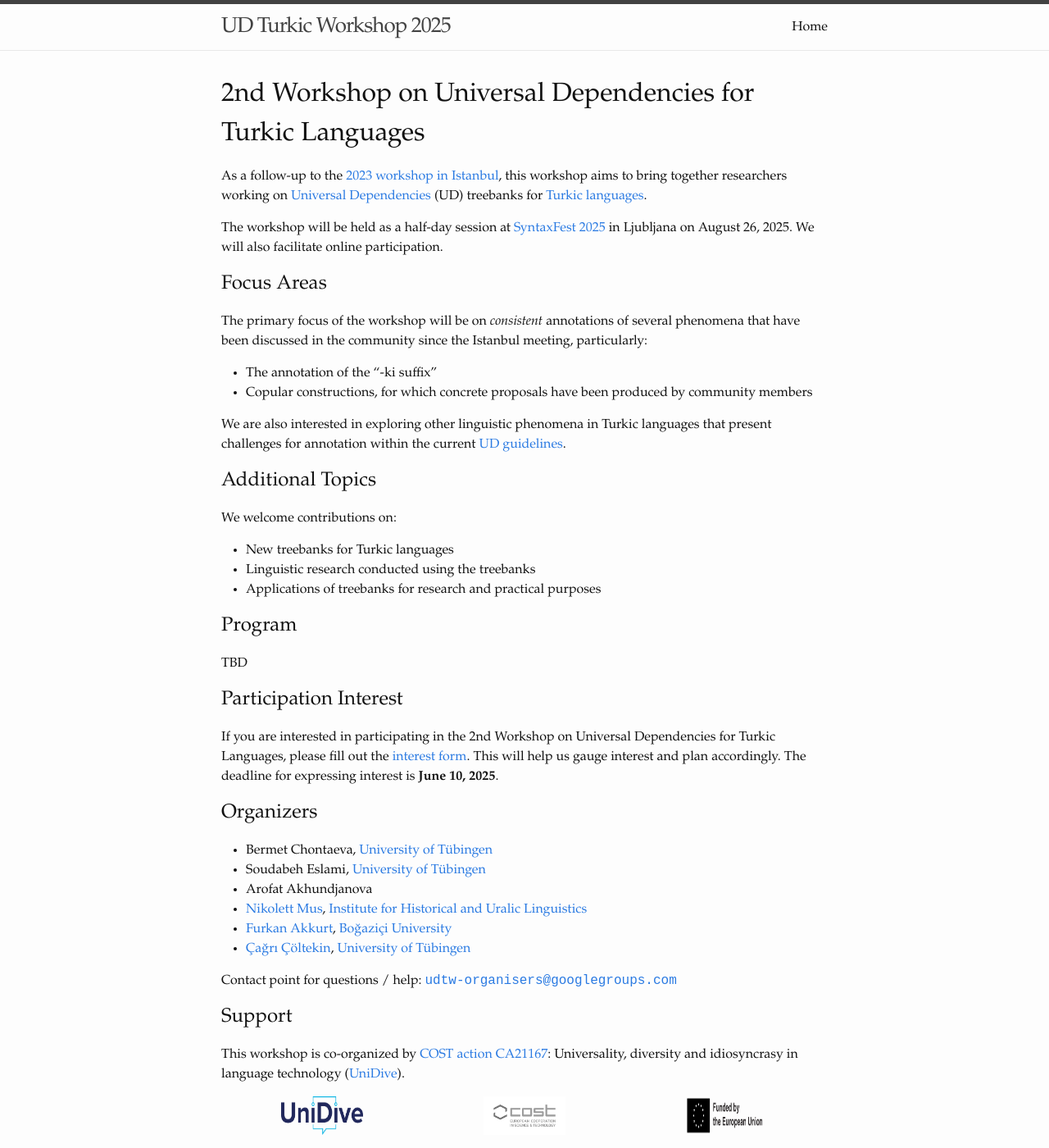
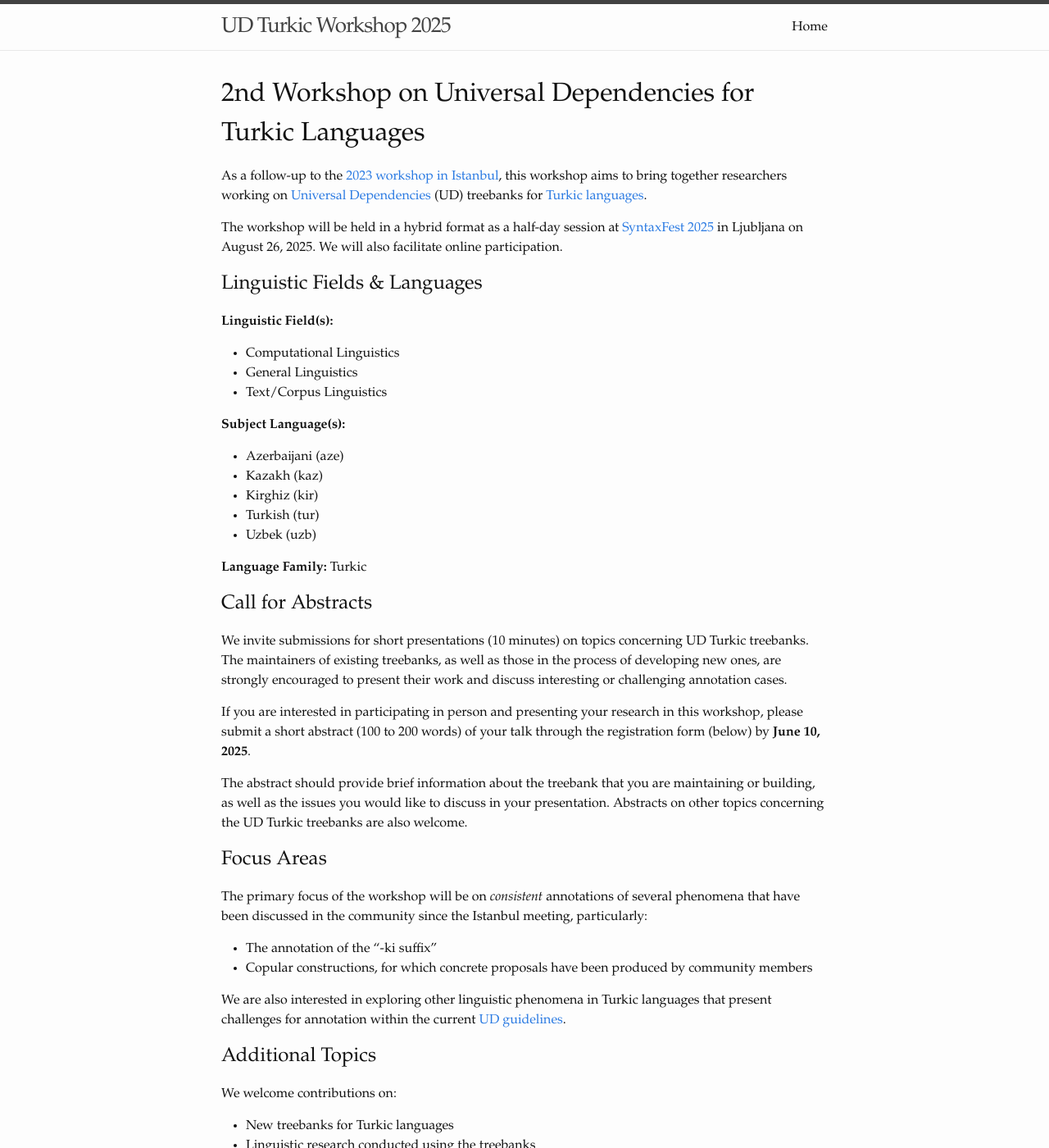
Before and after one commit to ud-turkic/udtw25, a Jekyll site: the page built from index.md, in a window 1280 px wide and 1400 px high. Shown: the whole window at 82% size. Built offline with Jekyll 4.4.1, drawn with Linux system fonts in a browser that asks for light colours; some of the changed text lies outside the part shown.

Commit message:
Update workshop details and registration process for the 2nd Workshop on Universal Dependencies for Turkic Languages

```diff
--- a/index.md
+++ b/index.md
@@ -7,7 +7,33 @@ title: Home
 
 As a follow-up to the [2023 workshop in Istanbul](https://ud-turkic.github.io/udtw23/), this workshop aims to bring together researchers working on [Universal Dependencies](http://universaldependencies.github.io/docs/) (UD) treebanks for [Turkic languages](https://en.wikipedia.org/wiki/Turkic_languages).
 
-The workshop will be held as a half-day session at [SyntaxFest 2025](https://syntaxfest.github.io/syntaxfest25/) in Ljubljana on August 26, 2025. We will also facilitate online participation.
+The workshop will be held in a hybrid format as a half-day session at [SyntaxFest 2025](https://syntaxfest.github.io/syntaxfest25/) in Ljubljana on August 26, 2025. We will also facilitate online participation.
+
+## Linguistic Fields & Languages
+
+**Linguistic Field(s):**
+
+- Computational Linguistics
+- General Linguistics
+- Text/Corpus Linguistics
+
+**Subject Language(s):**
+
+- Azerbaijani (aze)
+- Kazakh (kaz)
+- Kirghiz (kir)
+- Turkish (tur)
+- Uzbek (uzb)
+
+**Language Family:** Turkic
+
+## Call for Abstracts
+
+We invite submissions for short presentations (10 minutes) on topics concerning UD Turkic treebanks. The maintainers of existing treebanks, as well as those in the process of developing new ones, are strongly encouraged to present their work and discuss interesting or challenging annotation cases.
+
+If you are interested in participating in person and presenting your research in this workshop, please submit a short abstract (100 to 200 words) of your talk through the registration form (below) by **June 10, 2025**.
+
+The abstract should provide brief information about the treebank that you are maintaining or building, as well as the issues you would like to discuss in your presentation. Abstracts on other topics concerning the UD Turkic treebanks are also welcome.
 
 ## Focus Areas
 
@@ -30,9 +56,9 @@ We welcome contributions on:
 
 TBD
 
-## Participation Interest
+## Registration
 
-If you are interested in participating in the 2nd Workshop on Universal Dependencies for Turkic Languages, please fill out the [interest form](https://forms.gle/VB9fBKDMrJdRucA16). This will help us gauge interest and plan accordingly. The deadline for expressing interest is **June 10, 2025**.
+If you are interested in participating in the 2nd Workshop on Universal Dependencies for Turkic Languages, please complete the [registration form](https://forms.gle/VB9fBKDMrJdRucA16) by **June 10, 2025**.
 
 ## Organizers
 
@@ -49,6 +75,8 @@ Contact point for questions / help: <tt>[udtw-organisers@googlegroups.com](mailt
 
 This workshop is co-organized by [COST action CA21167](https://www.cost.eu/actions/CA21167/): Universality, diversity and idiosyncrasy in language technology ([UniDive](https://unidive.lisn.upsaclay.fr/)).
 
+A limited number of participants may qualify for travel reimbursement and daily allowances (Daily allowance: 160 EUR) provided by the UniDive COST Action.
+
 <div style="display: flex; justify-content: space-around;">
   <img src="assets/logos/UniDive.png" alt="UniDive logo" style="max-width: 100px; height: auto;">
   <img src="assets/logos/COST.jpg" alt="COST logo" style="max-width: 100px; height: auto;">
```
Also changed, not shown: other parts of index.md (+1 -1 lines).
